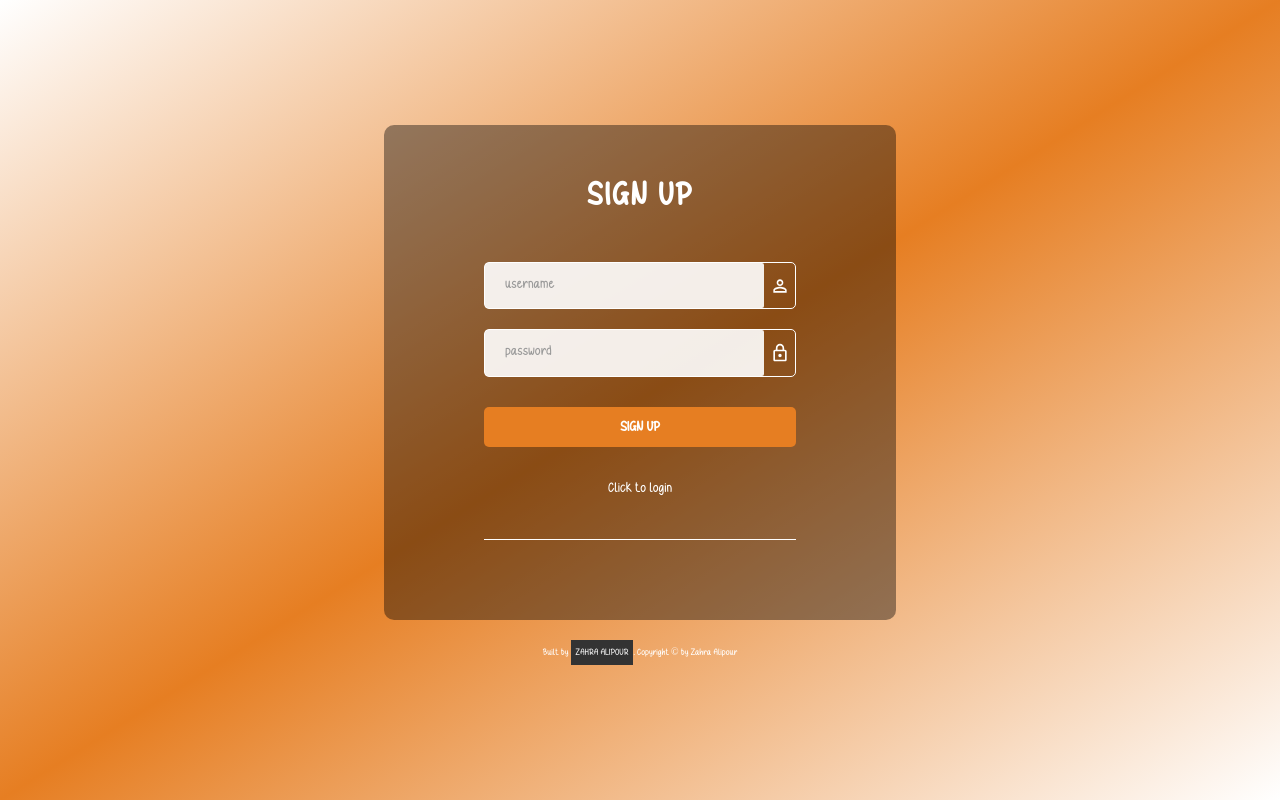
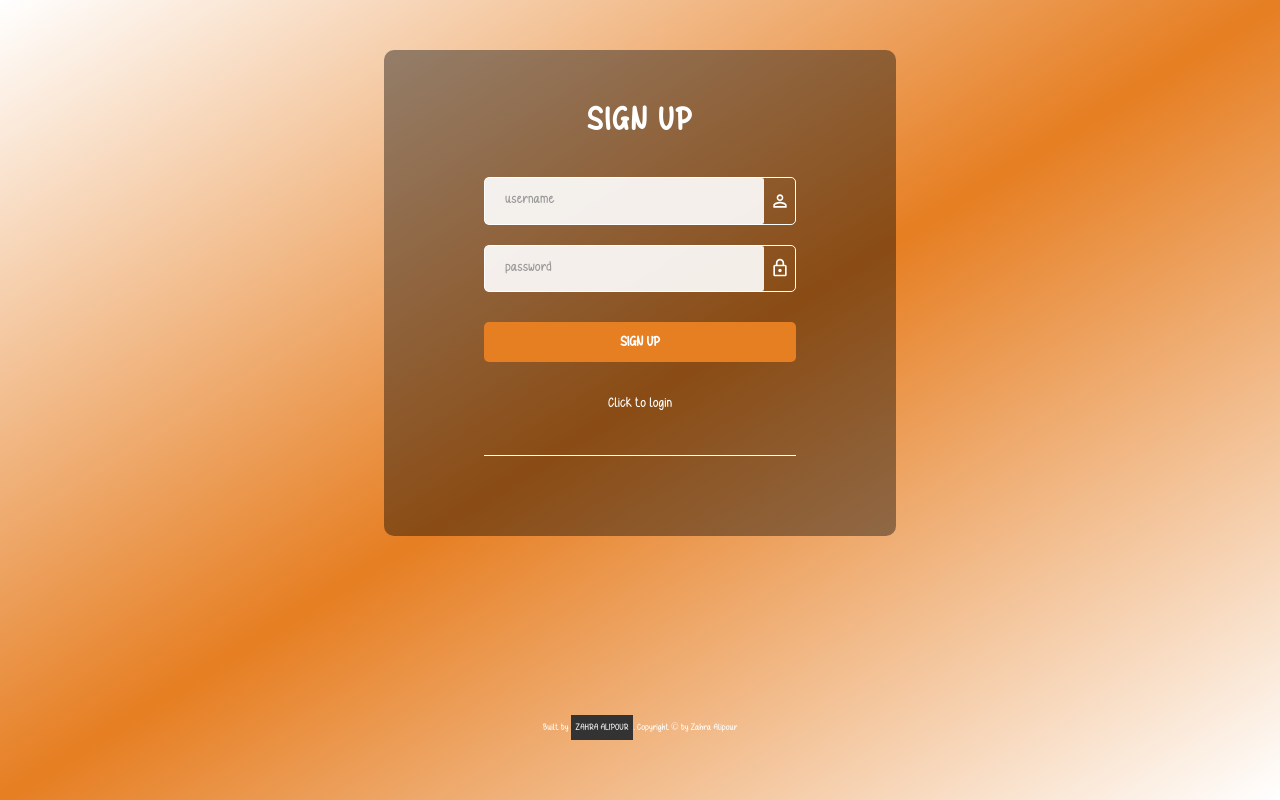
Before and after one commit to zahraei1376/saminstore, a React (Create React App) app: page /register in a window 1280 px wide. Built offline with nearby package versions, Linux system fonts and the light colour scheme.

Commit message:
change login page

```diff
--- a/package.json
+++ b/package.json
@@ -1,4 +1,5 @@
 {
+  "proxy":"https://fakestoreapi.com",
   "name": "saminstore",
   "version": "0.1.0",
   "private": true,
--- a/src/App.js
+++ b/src/App.js
@@ -27,16 +27,20 @@ const Layout = ({currentUser}) => {
           <Route exact path="/showProduct/:id" component={ShowProduct} />
           <Route exact path="/checkout" component={CheckOutPage} />
           <Route exact path="/register">
-          {currentUser ? <Redirect to="/login" /> : <LoginRegisterPage
+          <LoginRegisterPage
               type="register"
-              url="https://fakestoreapi.com/users"
-            />}
+              url="/users"
+            />
+          {/* {currentUser ? <Redirect to="/login" /> : <LoginRegisterPage
+              type="register"
+              url="/users"
+            />} */}
 
           </Route>
           <Route exact path="/login">
             <LoginRegisterPage
               type="login"
-              url="https://fakestoreapi.com/auth/login"
+              url="/auth/login"
             />
           </Route>
           {/* <Route component={NotFoundPage} /> */}
--- a/src/components/slider/slider.component.jsx
+++ b/src/components/slider/slider.component.jsx
@@ -14,9 +14,9 @@ import { createStructuredSelector } from "reselect";
 import { selectCurrentUser } from "../../redux/user/user.selectors";
 const Slider = ({ currentUser, hidden }) => (
   <Container>
-    {/* {!currentUser ? <CardIcon /> : <CustomeButton text="login" url="/login" />} */}
-    <CustomeButton text="login" url="/login" />
-    <CardIcon />
+    {!currentUser ? <CardIcon /> : <CustomeButton text="login" url="/login" />}
+    {/* <CustomeButton text="login" url="/login" /> */}
+    {/* <CardIcon /> */}
     {!hidden && <Cart />}
     <HeadingContainer>
       <HeadingTitle>Samin Online Store</HeadingTitle>
--- a/src/pages/home/home.component.jsx
+++ b/src/pages/home/home.component.jsx
@@ -37,10 +37,10 @@ const Home = ({ fetchCollectionsStartAsync, data, loading }) => {
   useEffect(() => {
     if (searchItem) {
       fetchCollectionsStartAsync(
-        `https://fakestoreapi.com/products/category/${searchItem}`
+        `/products/category/${searchItem}`
       );
     } else {
-      fetchCollectionsStartAsync("https://fakestoreapi.com/products");
+      fetchCollectionsStartAsync("/products");
     }
   }, [searchItem]);
 
--- a/src/pages/login-register/login-register.component.jsx
+++ b/src/pages/login-register/login-register.component.jsx
@@ -19,6 +19,7 @@ import {
   MyPersonOutlineIcon,
   ErrorTag,
   TitleContainer,
+  TitleDescription,
 } from "./login-register.styles";
 import { useForm } from "react-hook-form";
 import LoginButton from "../../components/btn/btn.component";
@@ -50,7 +51,10 @@ const LoginPage = ({
   const onSubmit = async (data) => {
     setLoading((pre) => !pre);
     await axios
-      .post(`https://cors-anywhere.herokuapp.com/${url}`, data)
+      .post(url, type === 'login' ? {
+        username: "mor_2314",
+        password: "83r5^_"
+    }:data)
       .then((res) => {
         if (type === "login") {
           setCurrentUser(res.token ? res.token : null);
@@ -76,6 +80,7 @@ const LoginPage = ({
           {loading ? <MySpinner margin="true" /> : ""}
           <TitleLogin>{type === "register" ? "sign up" : "sign in"}</TitleLogin>
         </TitleContainer>
+        <TitleDescription>{type === "login" ? "There is a test project and fakeapi is used and logged in with a test user, please fill in only the username and password boxes" : "" }</TitleDescription>
         <LoginForm onSubmit={handleSubmit(onSubmit)}>
           <ContainerGroup>
             <FormGroup>
--- a/src/pages/login-register/login-register.styles.jsx
+++ b/src/pages/login-register/login-register.styles.jsx
@@ -12,7 +12,7 @@ export const TitleContainer = styled.div`
   display: flex;
   justify-content: center;
   align-items: center;
-  margin-bottom: 4rem;
+  margin-bottom: 2rem;
 `;
 
 export const IconContainer = styled.div`
@@ -55,9 +55,9 @@ export const TitleLogin = styled.h1`
 `;
 
 export const SectionLogin = styled.div`
-  padding: 15rem 0;
+  padding: 5rem 0;
   width: 100%;
-  height: 100vh;
+  min-height: 100vh;
   display: flex;
   flex-direction: column;
   justify-content: center;
@@ -192,6 +192,14 @@ export const FooterLoginText = styled.p`
   color: #fff;
 `;
 
+export const TitleDescription = styled.p`
+  color:#A20C0C;
+  // background-color:rgba(0,0,0,.6);
+  font-size: 2.5rem;
+  display:flex;
+  text-align:center;
+`;
+
 export const FooterLoginLink = styled.a`
   &:link,
   &:visited {
--- a/src/pages/showProduct/showProduct.component.jsx
+++ b/src/pages/showProduct/showProduct.component.jsx
@@ -28,7 +28,7 @@ const ShowProduct = ({ addItem, showSnackBar, toggleSnackBarOpen }) => {
   const [item, setItem] = useState("");
   const [loading, setLoading] = useState(true);
   useEffect(() => {
-    fetch(`https://fakestoreapi.com/products/${id}`)
+    fetch(`/products/${id}`)
       .then((res) => res.json())
       .then((json) => {
         setItem(json);
```
